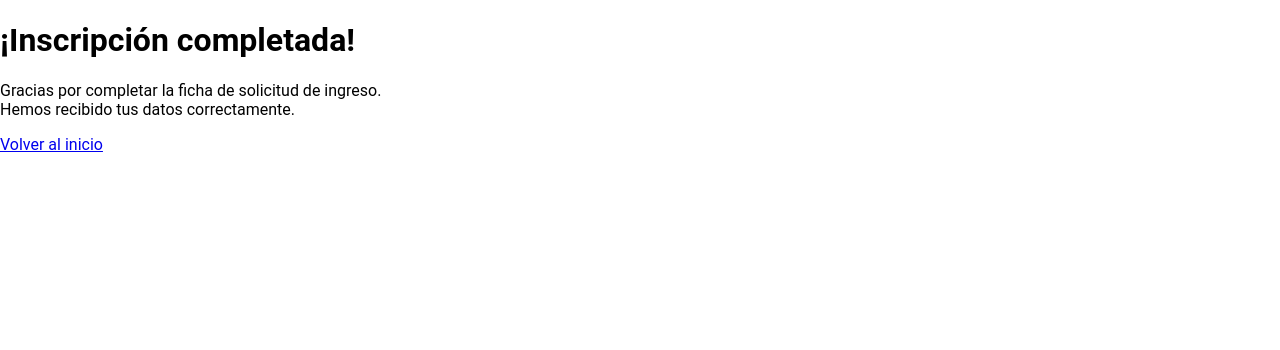
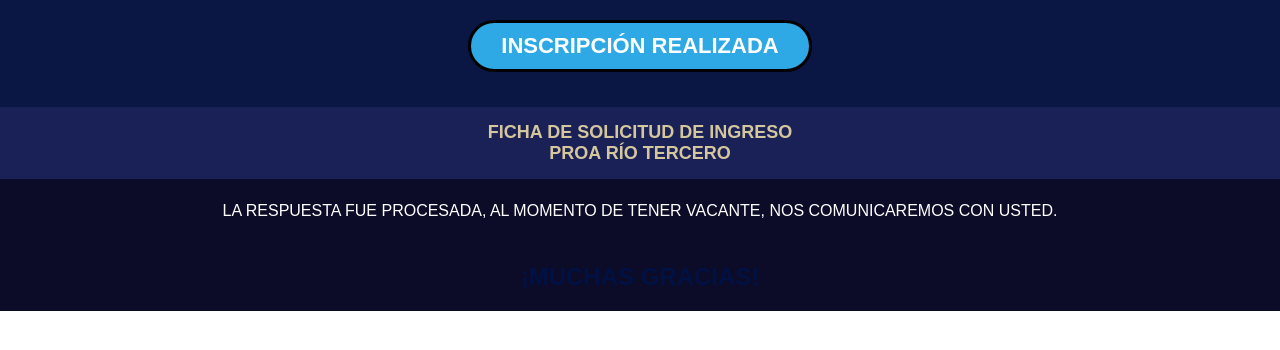
Before and after one commit to AmuGutierrez/Tesina, a Flask app: template Templates/Finalizacion.html in a window 1280 px wide. Shown: the top 350 px of the page. Run offline with Flask 3, Linux system fonts and the light colour scheme; the template is opened without the code that fills it, so the values that code supplies are empty; some libraries are stand-ins or nearby versions.

Commit message:
update finalizacion

```diff
--- a/Templates/Finalizacion.html
+++ b/Templates/Finalizacion.html
@@ -2,15 +2,76 @@
 <html lang="es">
 <head>
   <meta charset="UTF-8">
-  <title>Inscripción finalizada</title>
-  <link rel="stylesheet" href="{{ url_for('static', filename='styles.css') }}">
+  <meta name="viewport" content="width=device-width, initial-scale=1.0">
+  <title>Inscripción Realizada</title>
+  <style>
+    body {
+      font-family: Arial, sans-serif;
+      background-color: #fff;
+      margin: 0;
+      padding: 0;
+      text-align: center;
+    }
+
+    .header {
+      background-color: #0a1744;
+      color: white;
+      padding: 20px;
+    }
+
+    .badge {
+      display: inline-block;
+      background: #2ea9e5;
+      padding: 10px 30px;
+      border-radius: 50px;
+      border: 3px solid #000;
+      font-size: 22px;
+      font-weight: bold;
+      color: #fff;
+      margin-bottom: 15px;
+    }
+
+    .subheader {
+      background-color: #1a2156;
+      color: #d4c69d;
+      font-size: 18px;
+      font-weight: bold;
+      padding: 15px;
+    }
+
+    .message {
+      background-color: #0c0c28;
+      color: white;
+      padding: 20px;
+      font-size: 16px;
+      line-height: 1.5;
+    }
+
+    .thanks {
+      background-color: #0c0c28;
+      color: #001144;
+      font-size: 24px;
+      font-weight: bold;
+      padding: 20px;
+    }
+  </style>
 </head>
 <body>
-  <div class="finalizacion-contenedor">
-    <h1>¡Inscripción completada!</h1>
-    <p>Gracias por completar la ficha de solicitud de ingreso.<br>
-    Hemos recibido tus datos correctamente.</p>
-    <a href="{{ url_for('index') }}" class="boton-volver">Volver al inicio</a>
+  <div class="header">
+    <div class="badge">INSCRIPCIÓN REALIZADA</div>
+  </div>
+
+  <div class="subheader">
+    FICHA DE SOLICITUD DE INGRESO <br>
+    PROA RÍO TERCERO
+  </div>
+
+  <div class="message">
+    LA RESPUESTA FUE PROCESADA, AL MOMENTO DE TENER VACANTE, NOS COMUNICAREMOS CON USTED.
+  </div>
+
+  <div class="thanks">
+    ¡MUCHAS GRACIAS!
   </div>
 </body>
 </html>
```
